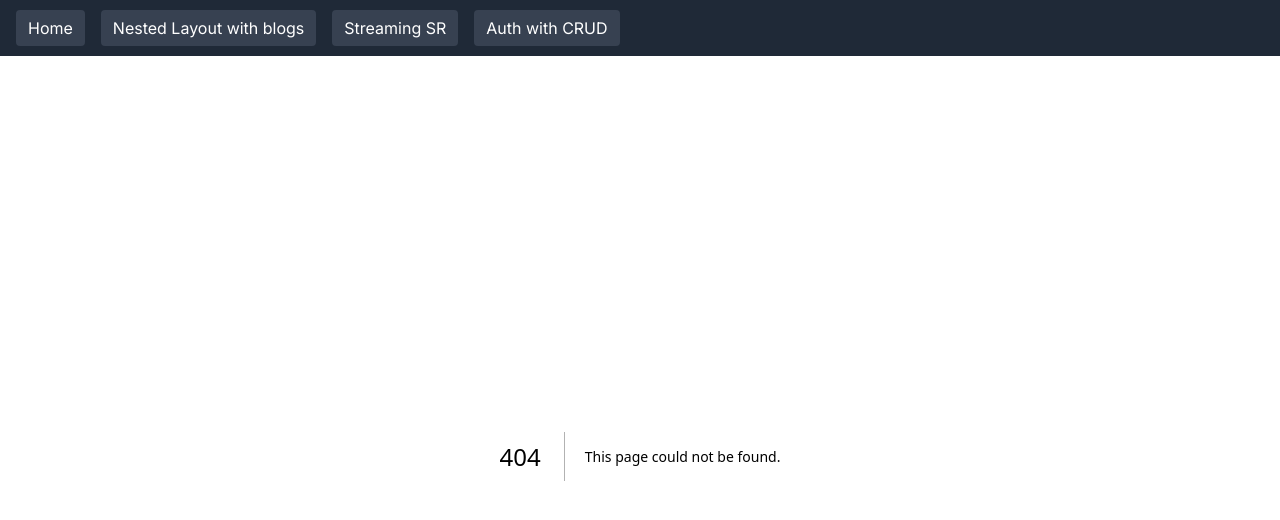
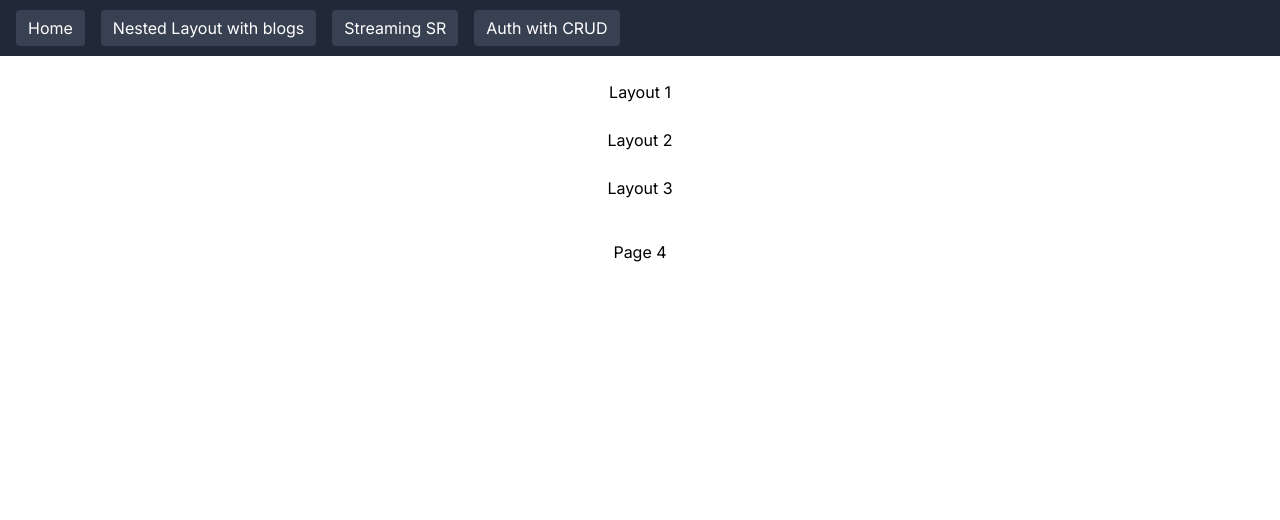
Before and after one commit to kaji5963/next13-supabase, a Next.js app: page /nested-layout/second/third/fourth in a window 1280 px wide. Before the commit this address had no page. Shown: the top 520 px of the page. Built offline with nearby package versions, Linux system fonts and the light colour scheme.

Commit message:
nested-layout確認

```diff
--- /dev/null
+++ b/app/nested-layout/layout.tsx
@@ -0,0 +1,12 @@
+import React, { ReactNode } from 'react'
+
+const FirstLayout = ({ children }: { children: ReactNode }) => {
+  return (
+    <main className="mt-6 text-center">
+      <p>Layout 1</p>
+      {children}
+    </main>
+  )
+}
+
+export default FirstLayout
--- /dev/null
+++ b/app/nested-layout/page.tsx
@@ -0,0 +1,11 @@
+import React from 'react'
+
+const FirstPae = () => {
+  return (
+    <div className="m-10 text-center">
+      <p>Page 1</p>
+    </div>
+  )
+}
+
+export default FirstPae
--- /dev/null
+++ b/app/nested-layout/second/layout.tsx
@@ -0,0 +1,12 @@
+import React, { ReactNode } from 'react'
+
+const SecondPage = ({ children }: { children: ReactNode }) => {
+  return (
+    <main className="mt-6 text-center">
+      <p>Layout 2</p>
+      {children}
+    </main>
+  )
+}
+
+export default SecondPage
--- /dev/null
+++ b/app/nested-layout/second/page.tsx
@@ -0,0 +1,11 @@
+import React from 'react'
+
+const SecondPage = () => {
+  return (
+    <div className="m-10 text-center">
+      <p>Page 2</p>
+    </div>
+  )
+}
+
+export default SecondPage
--- /dev/null
+++ b/app/nested-layout/second/third/fourth/page.tsx
@@ -0,0 +1,11 @@
+import React from 'react'
+
+const FourthPage = () => {
+  return (
+    <div className="m-10 text-center">
+      <p>Page 4</p>
+    </div>
+  )
+}
+
+export default FourthPage
--- /dev/null
+++ b/app/nested-layout/second/third/layout.tsx
@@ -0,0 +1,12 @@
+import React, { ReactNode } from 'react'
+
+const ThirdPage = ({ children }: { children: ReactNode }) => {
+  return (
+    <main className="mt-6 text-center">
+      <p>Layout 3</p>
+      {children}
+    </main>
+  )
+}
+
+export default ThirdPage
--- /dev/null
+++ b/app/nested-layout/second/third/page.tsx
@@ -0,0 +1,11 @@
+import React from 'react'
+
+const ThirdPage = () => {
+  return (
+    <div className="m-10 text-center">
+      <p>Page 3</p>
+    </div>
+  )
+}
+
+export default ThirdPage
```
